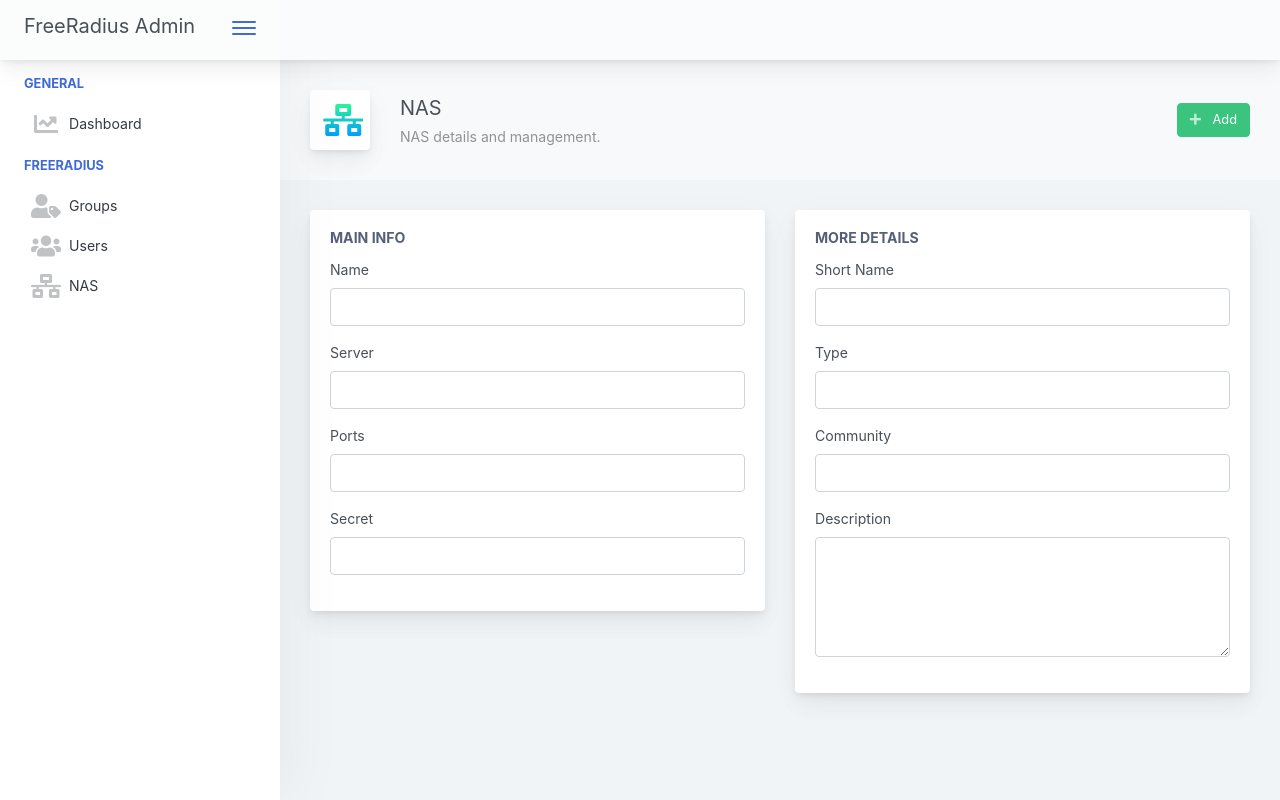
After one commit to vialivre/flask-freeradius-admin, a Flask app: page /nas/new in a window 1280 px wide. The commit adds this page. Run offline with Flask 2, Linux system fonts and the light colour scheme; data comes from the database, SQL or seed files in the repository; parts of the project's set-up code (start-up, migrations or seed data) failed here and were passed over; some libraries are stand-ins or nearby versions.

Commit message:
implement NAS add page

```diff
--- /dev/null
+++ b/flask_app/app/forms/radius.py
@@ -0,0 +1,14 @@
+from flask_wtf import FlaskForm
+from wtforms import StringField, TextAreaField, SubmitField
+from wtforms.validators import DataRequired
+
+class NasForm(FlaskForm):
+    name = StringField('Name', validators=[DataRequired()])
+    server = StringField('Server', validators=[DataRequired()])
+    ports = StringField('Ports', validators=[DataRequired()])
+    secret = StringField('Secret', validators=[DataRequired()])
+    short_name = StringField('Short Name')
+    type = StringField('Type')
+    community = StringField('Community')
+    description = TextAreaField('Description')
+    submit = SubmitField('Submit')
--- a/flask_app/app/routes/radius.py
+++ b/flask_app/app/routes/radius.py
@@ -1,13 +1,43 @@
 from app import app, db
-from flask import render_template
+from flask import render_template, flash, redirect, url_for
+
+from app.forms.radius import NasForm
+from app.models.radius import Nas
 
 @app.route('/nas')
 def list_nas():
     table_headers = ("#", "Name", "Short name", "Type", "Ports",
-                     "Secret", "Server", "Community","Description")
+                     "Secret", "Server", "Community", "Description")
 
     return render_template(
         'radius/list_nas.html',
         table_headers=table_headers,
         table_records=[]
     )
+
+@app.route('/nas/new', methods=['GET', 'POST'])
+def new_nas():
+    form = NasForm()
+
+    if form.validate_on_submit():
+        db.session.add(Nas(
+            nasname=form.name.data,
+            shortname=form.short_name.data,
+            type=form.type.data,
+            ports=form.ports.data,
+            secret=form.secret.data,
+            server=form.server.data,
+            community=form.community.data,
+            description=form.description.data
+        ))
+        db.session.commit()
+        flash('New NAS added')
+        return redirect(url_for('list_nas'))
+    elif form.errors:
+        flash('Form has errors')
+
+    return render_template(
+        'radius/nas_form.html',
+        form=form,
+        form_errors=form.errors
+    )
--- a/flask_app/app/templates/auth/login.html
+++ b/flask_app/app/templates/auth/login.html
@@ -33,7 +33,7 @@
                           <span>Please sign in to your account below.</span>
                         </h4>
                       </div>
-                      {{ form.hidden_tag() }}
+                      {{ form.csrf_token }}
                       <div class="form-row">
                         <div class="col-md-12">
                           <div class="position-relative form-group">
--- a/flask_app/app/templates/base.html
+++ b/flask_app/app/templates/base.html
@@ -162,5 +162,6 @@
       type="text/javascript"
       src="{{ url_for('static', filename='scripts/main.js')}}"
     ></script>
+    {% block scripts %} {% endblock %}
   </body>
 </html>
--- a/flask_app/app/templates/radius/list_nas.html
+++ b/flask_app/app/templates/radius/list_nas.html
@@ -13,7 +13,7 @@
       </div>
     </div>
     <div class="page-title-actions">
-      <a href="#">
+      <a href="{{ url_for('new_nas') }}">
         <button type="button" class="btn-shadow btn btn-success">
           <span class="btn-icon-wrapper pr-2 opacity-7">
             <i class="fa fa-plus fa-w-20"></i>
--- /dev/null
+++ b/flask_app/app/templates/radius/nas_form.html
@@ -0,0 +1,110 @@
+{% extends 'base.html' %} {% block header %}
+<div class="app-page-title">
+  <div class="page-title-wrapper">
+    <div class="page-title-heading">
+      <div class="page-title-icon">
+        <i class="fa fa-network-wired icon-gradient bg-happy-itmeo"></i>
+      </div>
+      <div>
+        NAS
+        <div class="page-title-subheading">
+          NAS details and management.
+        </div>
+      </div>
+    </div>
+    <div class="page-title-actions">
+      <button onclick="submitform()" class="btn-shadow btn btn-success">
+        <span class="btn-icon-wrapper pr-2 opacity-7">
+          <i class="fa fa-plus fa-w-20"></i>
+        </span>
+        Add
+      </button>
+    </div>
+  </div>
+</div>
+{% endblock %} {% block container %}
+<form id="nas-form" method="POST">
+  {{ form.csrf_token }}
+  <div class="row">
+    <div class="col-md-6">
+      <div class="main-card mb-3 card">
+        <div class="card-body">
+          <h5 class="card-title">Main info</h5>
+          <div class="form-group">
+            <label for="name">Name</label>
+            {% if form.errors.get('name') %}
+            {{ form.name(class='form-control is-invalid') }}
+            <div class="invalid-feedback">{{ form_errors.get("name")[0] }}</div>
+            {% else %}
+            {{ form.name(class='form-control') }}
+            {% endif %}
+          </div>
+          <div class="form-group">
+            <label for="server">Server</label>
+            {% if form.errors.get('server') %}
+            {{ form.server(class='form-control is-invalid') }}
+            <div class="invalid-feedback">
+              {{ form_errors.get("server")[0] }}
+            </div>
+            {% else %}
+            {{ form.server(class='form-control') }}
+            {% endif %}
+          </div>
+          <div class="form-group">
+            <label for="ports">Ports</label>
+            {% if form.errors.get('ports') %}
+            {{ form.ports(class='form-control is-invalid') }}
+            <div class="invalid-feedback">
+              {{ form_errors.get("ports")[0] }}
+            </div>
+            {% else %}
+            {{ form.ports(class='form-control') }}
+            {% endif %}
+          </div>
+          <div class="form-group">
+            <label for="secret">Secret</label>
+            {% if form.errors.get('secret') %}
+            {{ form.secret(class='form-control is-invalid') }}
+            <div class="invalid-feedback">
+              {{ form_errors.get("secret")[0] }}
+            </div>
+            {% else %}
+            {{ form.secret(class='form-control') }}
+            {% endif %}
+          </div>
+        </div>
+      </div>
+    </div>
+
+    <div class="col-md-6">
+      <div class="main-card mb-3 card">
+        <div class="card-body">
+          <h5 class="card-title">More details</h5>
+          <div class="form-group">
+            <label for="short_name">Short Name</label>
+            {{ form.short_name(class='form-control') }}
+          </div>
+          <div class="form-group">
+            <label for="type">Type</label>
+            {{ form.type(class='form-control') }}
+          </div>
+          <div class="form-group">
+            <label for="community">Community</label>
+            {{ form.community(class='form-control') }}
+          </div>
+          <div class="form-group">
+            <label for="description">Description</label>
+            {{ form.description(class='form-control', style="min-height: 120px;") }}
+          </div>
+        </div>
+      </div>
+    </div>
+  </div>
+</form>
+{% endblock %} {% block scripts %}
+<script type="text/javascript">
+  function submitform() {
+    document.getElementById("nas-form").submit();
+  }
+</script>
+{% endblock %}
```
